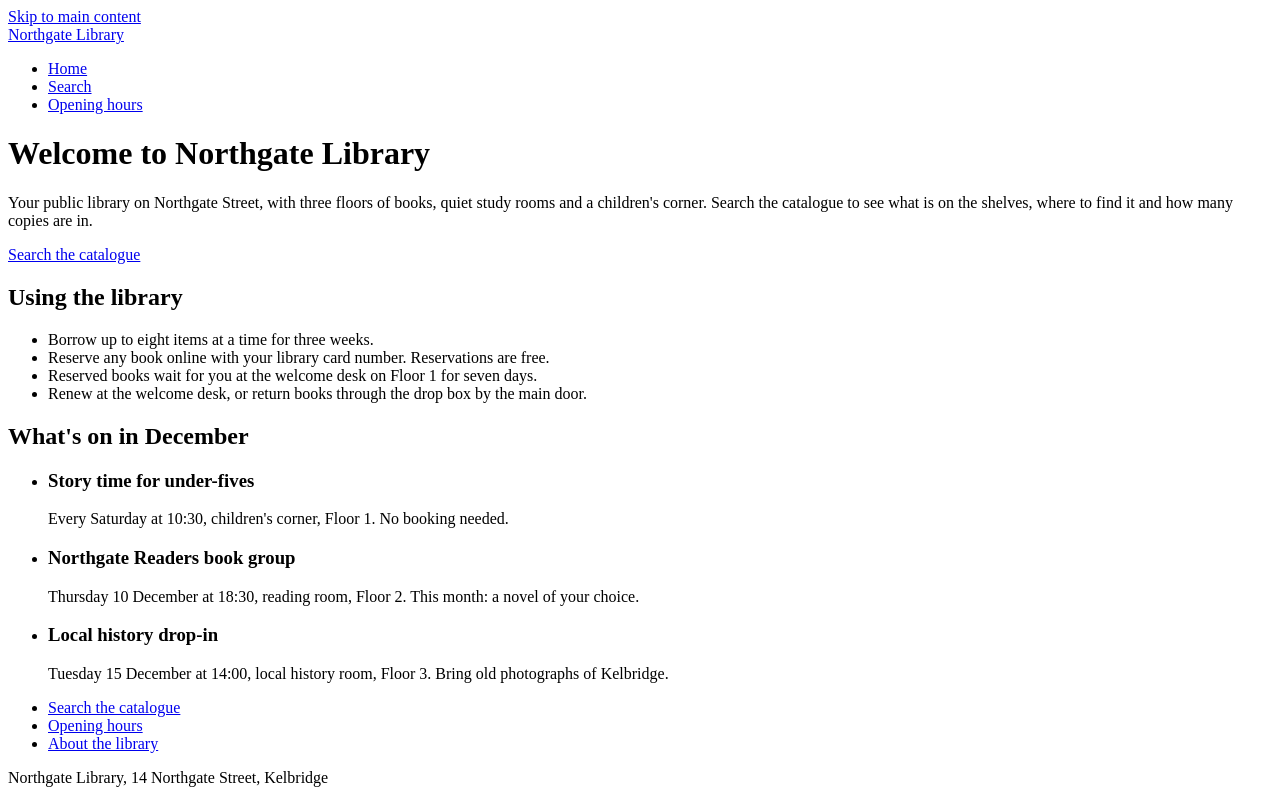
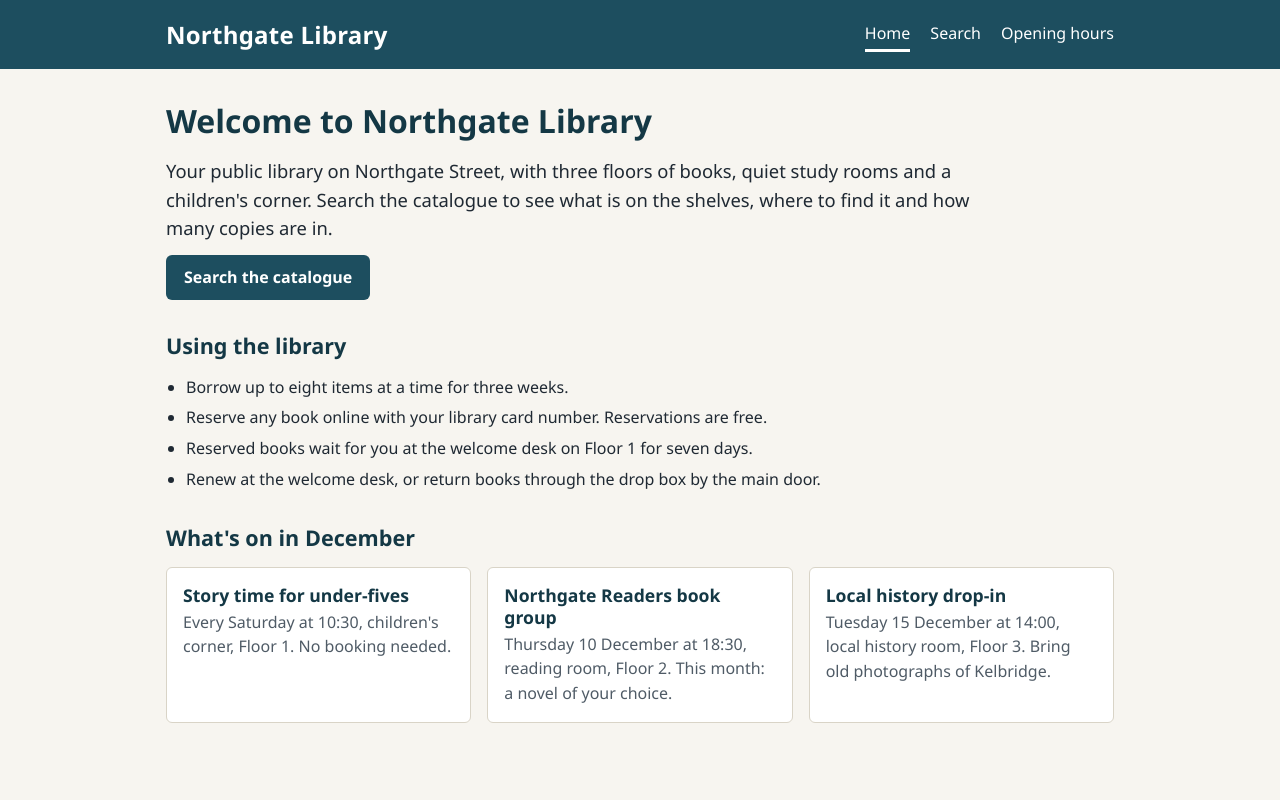
Before and after one commit to FaatehHaneef/Vanguard, a Vue app in the folder sites/northgate-library/: page / in a window 1280 px wide. Shown: the top 800 px of the page. Built offline with nearby package versions, Linux system fonts and the light colour scheme.

Commit message:
style(northgate): add the site's styles

```diff
--- a/sites/northgate-library/src/main.js
+++ b/sites/northgate-library/src/main.js
@@ -1,4 +1,5 @@
 import { createApp } from 'vue'
+import './styles.css'
 import App from './App.vue'
 import router from './router.js'
 
--- /dev/null
+++ b/sites/northgate-library/src/styles.css
@@ -0,0 +1,293 @@
+:root {
+  --ink: #1f2933;
+  --soft: #4f5b66;
+  --paper: #f7f5f0;
+  --card: #ffffff;
+  --line: #d9d4c7;
+  --teal: #1d4e5f;
+  --teal-dark: #143845;
+  --link: #17506a;
+  --focus: #b45309;
+  --focus-on-dark: #fbbf24;
+  --error: #a4161a;
+  --radius: 6px;
+  font-family: 'Segoe UI', system-ui, -apple-system, Roboto, 'Helvetica Neue', Arial, sans-serif;
+  font-size: 100%;
+  line-height: 1.55;
+  color: var(--ink);
+  background: var(--paper);
+}
+
+* {
+  box-sizing: border-box;
+}
+
+body {
+  margin: 0;
+}
+
+h1,
+h2,
+h3 {
+  line-height: 1.25;
+  color: var(--teal-dark);
+}
+
+h1 {
+  font-size: 2rem;
+  margin: 0 0 16px;
+}
+
+h2 {
+  font-size: 1.35rem;
+  margin: 32px 0 12px;
+}
+
+h3 {
+  font-size: 1.1rem;
+  margin: 0 0 4px;
+}
+
+p {
+  margin: 0 0 12px;
+}
+
+a {
+  color: var(--link);
+}
+
+a:hover {
+  color: var(--teal-dark);
+}
+
+/* Visible focus on every interactive element. */
+a:focus-visible,
+button:focus-visible,
+input:focus-visible,
+select:focus-visible,
+[tabindex='-1']:focus-visible {
+  outline: 3px solid var(--focus);
+  outline-offset: 2px;
+}
+
+.skip-link {
+  position: absolute;
+  left: 8px;
+  top: -48px;
+  background: var(--card);
+  color: var(--link);
+  padding: 8px 12px;
+  border-radius: var(--radius);
+  z-index: 10;
+}
+
+.skip-link:focus {
+  top: 8px;
+}
+
+.bar {
+  max-width: 980px;
+  margin: 0 auto;
+  padding: 0 16px;
+}
+
+/* Header */
+.site-header {
+  background: var(--teal);
+  color: #fff;
+}
+
+.site-header .bar {
+  display: flex;
+  flex-wrap: wrap;
+  justify-content: space-between;
+  align-items: center;
+  gap: 8px 24px;
+  padding-top: 16px;
+  padding-bottom: 16px;
+}
+
+.site-header a {
+  color: #fff;
+  text-decoration: none;
+}
+
+.site-header a:hover {
+  text-decoration: underline;
+}
+
+.site-header a:focus-visible {
+  outline-color: var(--focus-on-dark);
+}
+
+.brand {
+  font-size: 1.5rem;
+  font-weight: 700;
+  letter-spacing: 0.01em;
+}
+
+nav ul {
+  list-style: none;
+  margin: 0;
+  padding: 0;
+  display: flex;
+  flex-wrap: wrap;
+  gap: 4px 20px;
+}
+
+.site-header nav a {
+  display: inline-block;
+  padding: 4px 0;
+  border-bottom: 3px solid transparent;
+}
+
+.site-header nav a[aria-current='page'] {
+  border-bottom-color: #fff;
+}
+
+/* Main region. It fills at least one screen, so the footer always starts below the fold. */
+main {
+  display: block;
+  max-width: 980px;
+  min-height: 100vh;
+  margin: 0 auto;
+  padding: 32px 16px 56px;
+}
+
+main:focus {
+  outline: none;
+}
+
+.lead {
+  font-size: 1.15rem;
+  max-width: 44em;
+}
+
+.plain-list {
+  padding-left: 20px;
+}
+
+.plain-list li {
+  margin-bottom: 6px;
+}
+
+.events {
+  list-style: none;
+  padding: 0;
+  display: grid;
+  grid-template-columns: repeat(auto-fit, minmax(260px, 1fr));
+  gap: 16px;
+}
+
+.card,
+.events li {
+  background: var(--card);
+  border: 1px solid var(--line);
+  border-radius: var(--radius);
+  padding: 16px;
+}
+
+.events p {
+  margin: 0;
+  color: var(--soft);
+}
+
+.floors dt {
+  font-weight: 700;
+  margin-top: 8px;
+}
+
+.floors dd {
+  margin: 0 0 4px;
+}
+
+/* Buttons and button-like links */
+.button {
+  display: inline-block;
+  background: var(--teal);
+  color: #fff;
+  border: 0;
+  border-radius: var(--radius);
+  padding: 10px 18px;
+  font: inherit;
+  font-weight: 600;
+  text-decoration: none;
+  cursor: pointer;
+}
+
+.button:hover {
+  background: var(--teal-dark);
+  color: #fff;
+}
+
+/* Forms */
+label {
+  display: block;
+  font-weight: 600;
+  margin: 16px 0 4px;
+}
+
+input {
+  font: inherit;
+  padding: 9px 10px;
+  border: 1px solid #8a8f94;
+  border-radius: var(--radius);
+  background: var(--card);
+  color: var(--ink);
+  width: 100%;
+  max-width: 420px;
+}
+
+.hint {
+  color: var(--soft);
+  font-size: 0.95rem;
+  margin: 0 0 4px;
+}
+
+.error {
+  color: var(--error);
+  font-weight: 600;
+  margin: 4px 0 0;
+}
+
+/* Tables */
+table {
+  border-collapse: collapse;
+  width: 100%;
+  max-width: 560px;
+  background: var(--card);
+}
+
+th,
+td {
+  text-align: left;
+  padding: 10px 12px;
+  border-bottom: 1px solid var(--line);
+}
+
+/* Footer */
+.site-footer {
+  background: #ebe7dd;
+  border-top: 1px solid var(--line);
+  color: var(--soft);
+  font-size: 0.95rem;
+  padding: 24px 0 32px;
+}
+
+.site-footer nav ul {
+  margin-bottom: 12px;
+}
+
+.site-footer p {
+  margin: 0 0 6px;
+}
+
+@media (max-width: 600px) {
+  h1 {
+    font-size: 1.6rem;
+  }
+
+  main {
+    padding-top: 24px;
+  }
+}
```
